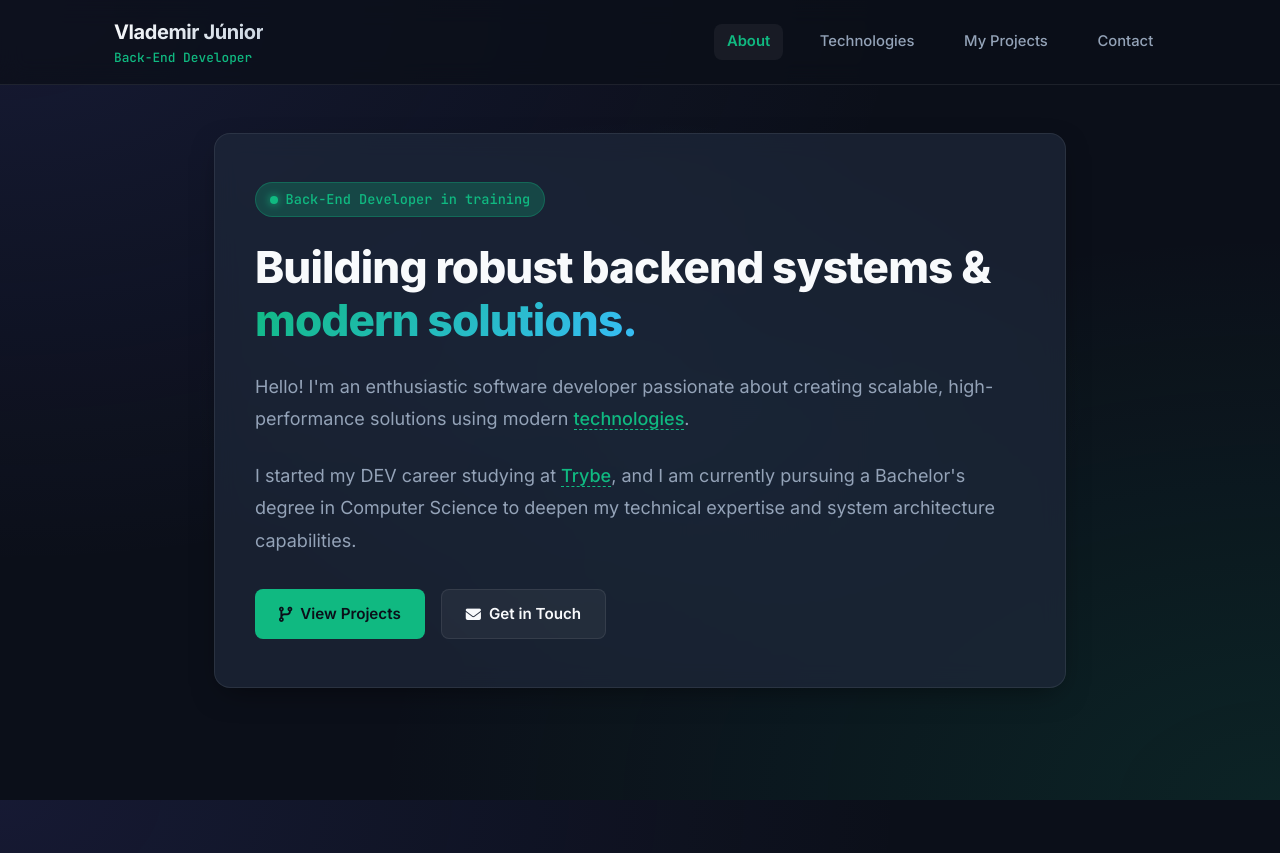
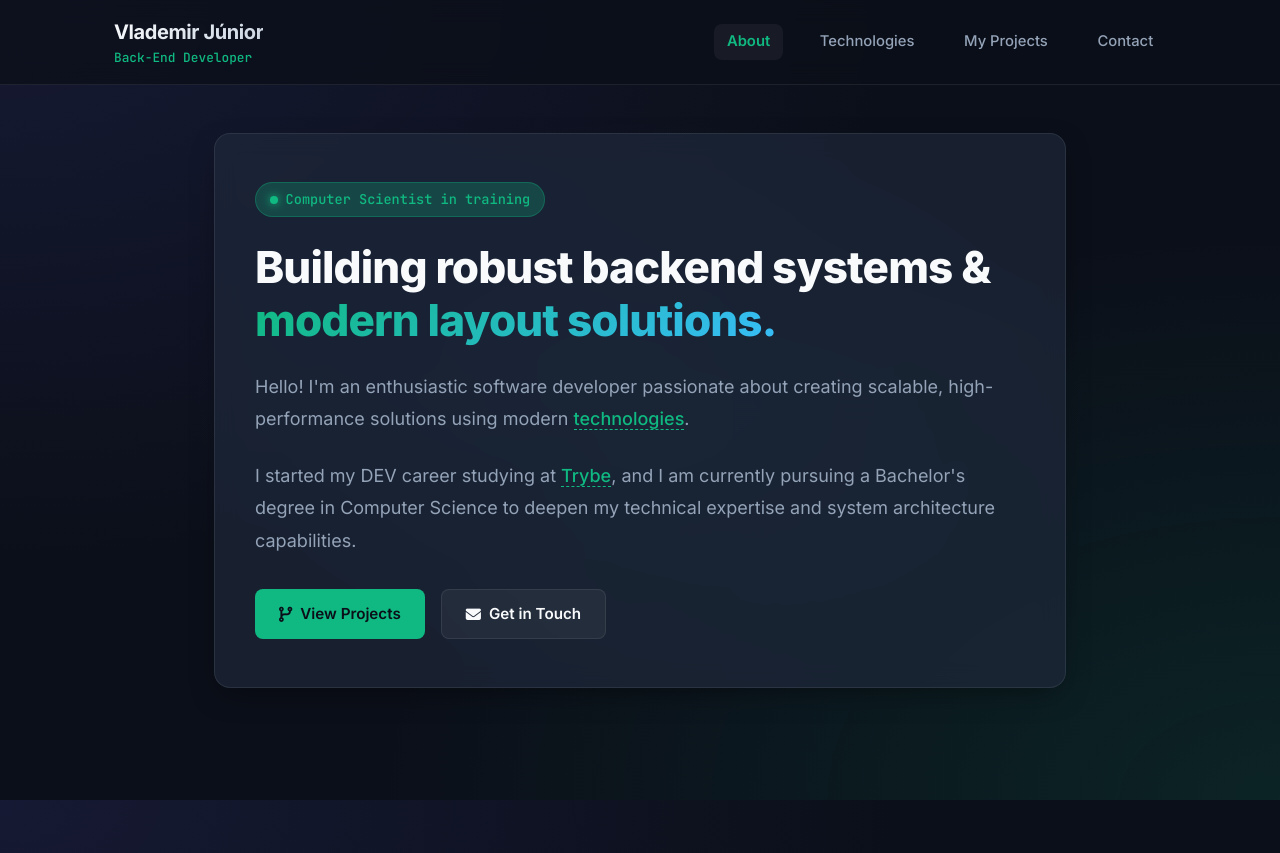
Before and after one commit to vlademir-junior/portfolio, a React (Vite) app: page /about in a window 1280 px wide. Built offline with nearby package versions, Linux system fonts and the light colour scheme.

Commit message:
Arrumando pagina about

```diff
--- a/src/pages/About/About.tsx
+++ b/src/pages/About/About.tsx
@@ -8,11 +8,11 @@ export const About: React.FC = () => {
       <div className={styles.card}>
         <div className={styles.badge}>
           <span className={styles.dot}></span>
-          Back-End Developer in training
+          Computer Scientist in training
         </div>
 
         <h1>
-          Building robust backend systems & <span>modern solutions.</span>
+          Building robust backend systems & <span>modern layout solutions.</span>
         </h1>
 
         <p>
```
